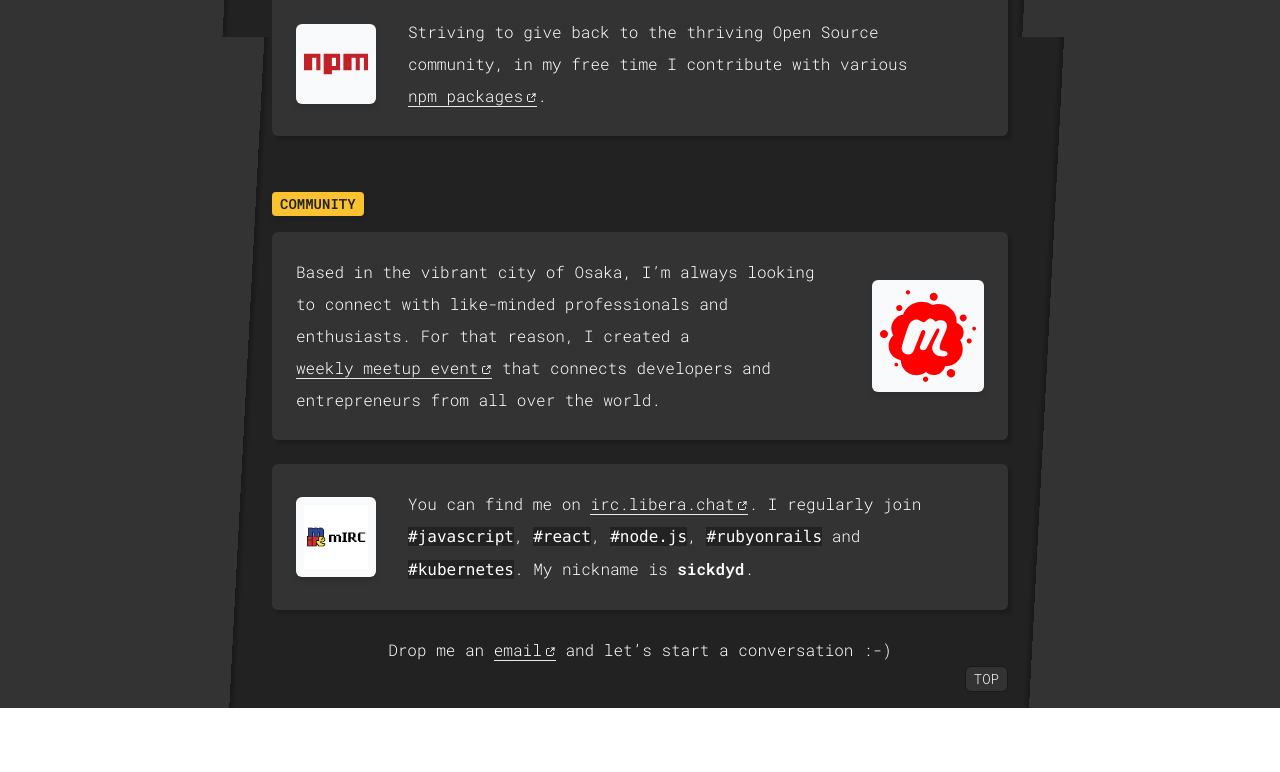
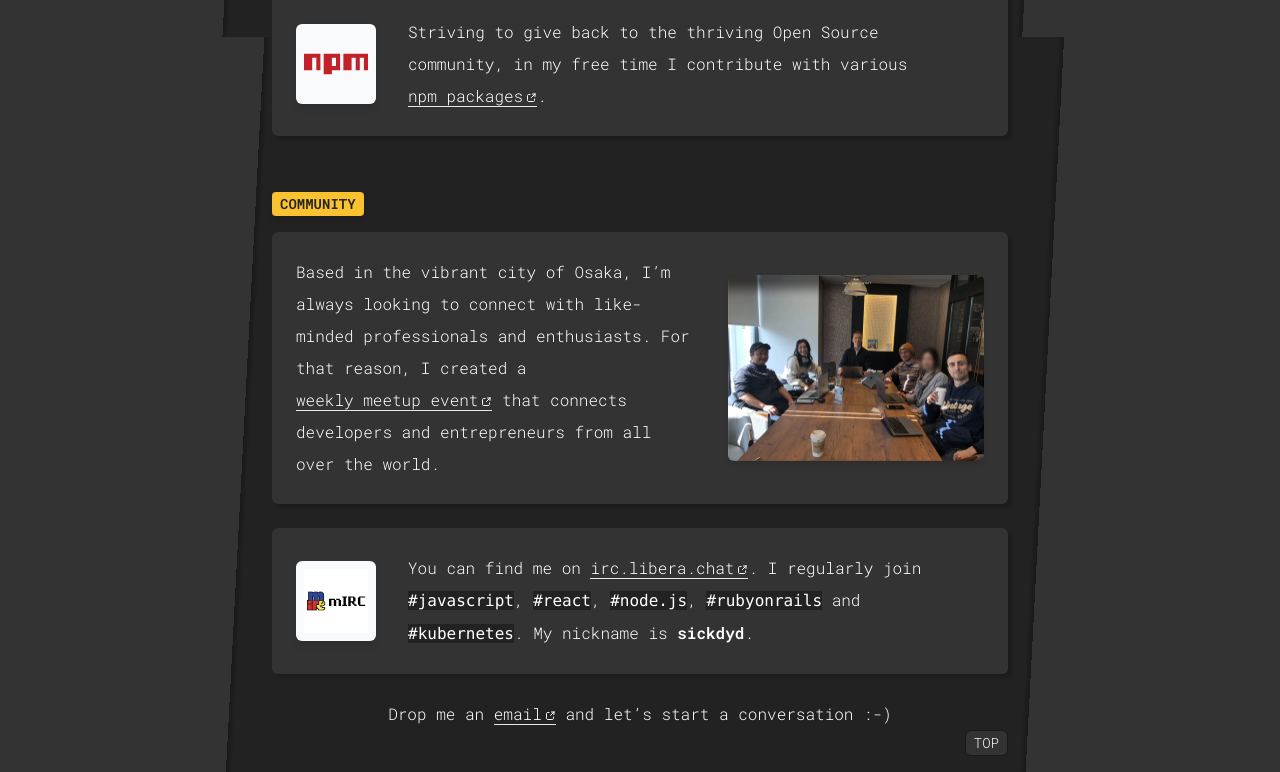
Before and after one commit to sickdyd/sickdyd.github.io, a Next.js app: page / in a window 1280 px wide. Shown: the part 1563-2335 px from the top of the page. Before the commit the page ends 2271 px from the top, so only its background shows below. Built offline with nearby package versions, Linux system fonts and the light colour scheme; a web font is replaced by a local one.

Commit message:
Add meetup image

```diff
--- a/src/app/page.tsx
+++ b/src/app/page.tsx
@@ -168,11 +168,11 @@ export default function Home() {
           that connects developers and entrepreneurs from all over the world.
         </p>
         <Image
-          className="mb-2 mt-2 h-28 w-28 rounded-md bg-slate-50 p-2 drop-shadow-md"
-          src={icons["meetup"].url}
-          width={112}
-          height={112}
-          alt={icons["meetup"].alt}
+          className="mb-2 mt-2 w-64 rounded-md drop-shadow-md"
+          src="/meetup1.webp"
+          width={224}
+          height={163.3}
+          alt="Meetup event"
         />
       </div>
       <div className="mb-6 flex flex-row-reverse items-center gap-8 rounded-md bg-secondary p-6 text-quinary shadow">
```
Also changed, not shown: public/meetup1.webp (added).
